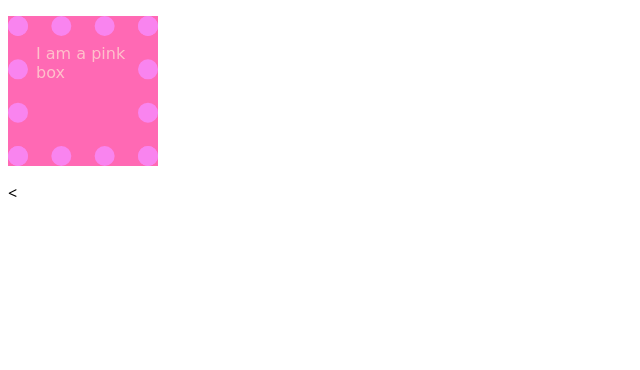
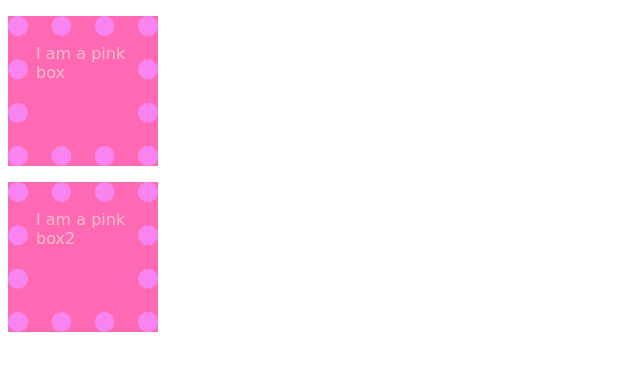
Before and after one commit to GeriCroon/pink-box-25-07-2024, a website: page index.html in a window 1280 px wide. Shown: the whole page, without its empty margins (0-640 px from the left). Drawn offline with Linux system fonts and the light colour scheme.

Commit message:
Update index.html
Add 2nd Box

```diff
--- a/index.html
+++ b/index.html
@@ -13,7 +13,7 @@
 
   <body>
     <p class="pink-box">I am a pink box</p>
+<p class="pink-box">I am a pink box2 </p>
 
-    <
   </body>
 </html>
```
